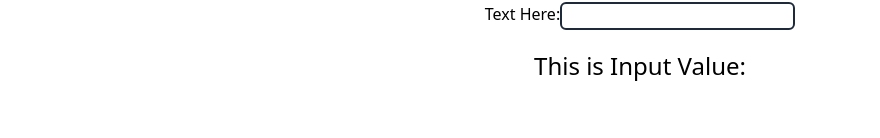
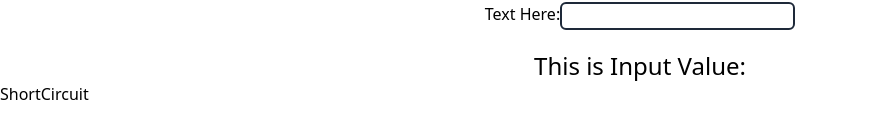
Before and after one commit to MukitHossen7/Polishing-React.js, a React (Vite) app in the folder how-to-install-react-app/: page / in a window 1280 px wide. Shown: the part 444-582 px from the top of the page, without its empty margins (0-880 px from the left). Built offline with nearby package versions, Linux system fonts and the light colour scheme.

Commit message:
feat: add ShortCircuit component to demonstrate logical short-circuiting

```diff
--- a/how-to-install-react-app/src/App.jsx
+++ b/how-to-install-react-app/src/App.jsx
@@ -2,6 +2,7 @@
 import EventPropagation from "./components/EventPropagation";
 import Hooks from "./components/Hooks";
 import LiftingStateUp from "./components/LiftingStateUp/LiftingStateUp";
+import ShortCircuit from "./components/ShortCircuit";
 import StateChallenge from "./components/StateChallenge";
 // import ProfileCard from "./components/ProfileCard/ProfileCard";
 // import RepitComponent from "./components/RepitComponents/RepitComponent";
@@ -30,6 +31,7 @@ function App() {
       <Hooks></Hooks>
       <StateChallenge></StateChallenge>
       <LiftingStateUp></LiftingStateUp>
+      <ShortCircuit></ShortCircuit>
     </>
   );
 }
--- /dev/null
+++ b/how-to-install-react-app/src/components/ShortCircuit.jsx
@@ -0,0 +1,20 @@
+/* eslint-disable no-constant-binary-expression */
+const ShortCircuit = () => {
+  //   const result = false || "Hello";
+  //   const result2 = true || "Hello";
+
+  //   console.log(result);
+  //   console.log(result2);
+  const result = true && "Hello";
+  const result2 = false && "Hello";
+
+  console.log(result);
+  console.log(result2);
+  return (
+    <div>
+      <h1>ShortCircuit</h1>
+    </div>
+  );
+};
+
+export default ShortCircuit;
```
